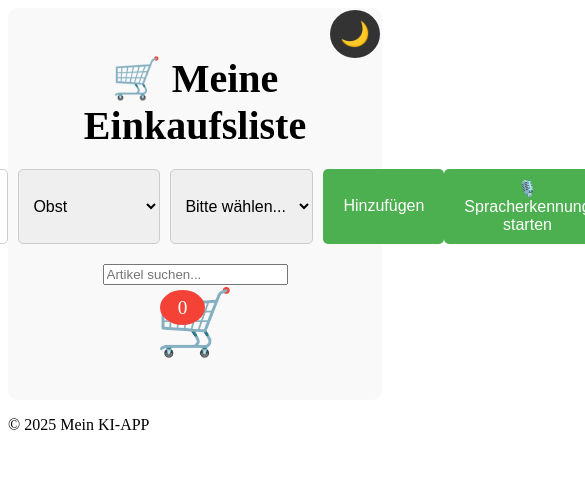
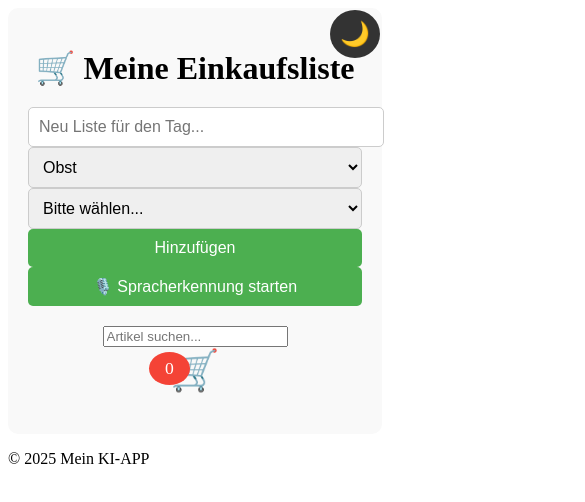
Before and after one commit to lotfi-dotcom/KI-APP, a Nuxt app: page / in a window 390 px wide. Shown: the top 502 px of the page, 585 px wide, since content can reach past the window. Built offline with nearby package versions, Linux system fonts and the light colour scheme.

Commit message:
media-anpassungen

```diff
--- a/pages/index.vue
+++ b/pages/index.vue
@@ -308,6 +308,8 @@
   align-items: center;
 }
 
+
+
 .quantity-button {
   padding: 5px 10px;
   font-size: 1rem;
@@ -340,4 +342,62 @@
   background-color: #ff9800;
   padding: 10px 20px;
 }
+
+/* Responsives Design */
+@media (max-width: 768px) {
+  .title {
+    font-size: 2rem;
+  }
+
+  .input-container {
+    flex-direction: column;
+  }
+
+  .input, .category-select, .item-select, .button {
+    min-width: 100%;
+  }
+
+  .cart-icon {
+    font-size: 2.5rem;
+  }
+
+  .cart-counter {
+    font-size: 1.1rem;
+    padding: 4px 8px;
+  }
+
+  .shopping-list {
+    margin: 0;
+  }
+
+  .list-item {
+    flex-direction: column;
+    align-items: flex-start;
+  }
+
+  .item-controls {
+    flex-direction: column;
+    margin-top: 10px;
+  }
+
+  .quantity-button, .quantity-input {
+    margin-bottom: 5px;
+  }
+}
+
+@media (max-width: 480px) {
+  .dark-mode-button {
+    font-size: 1.5rem;
+    padding: 10px;
+  }
+
+  .button, .quantity-button {
+    padding: 10px 18px;
+    font-size: 1rem;
+  }
+
+  .quantity-input {
+    width: 30px;
+  }
+}
 </style>
```
